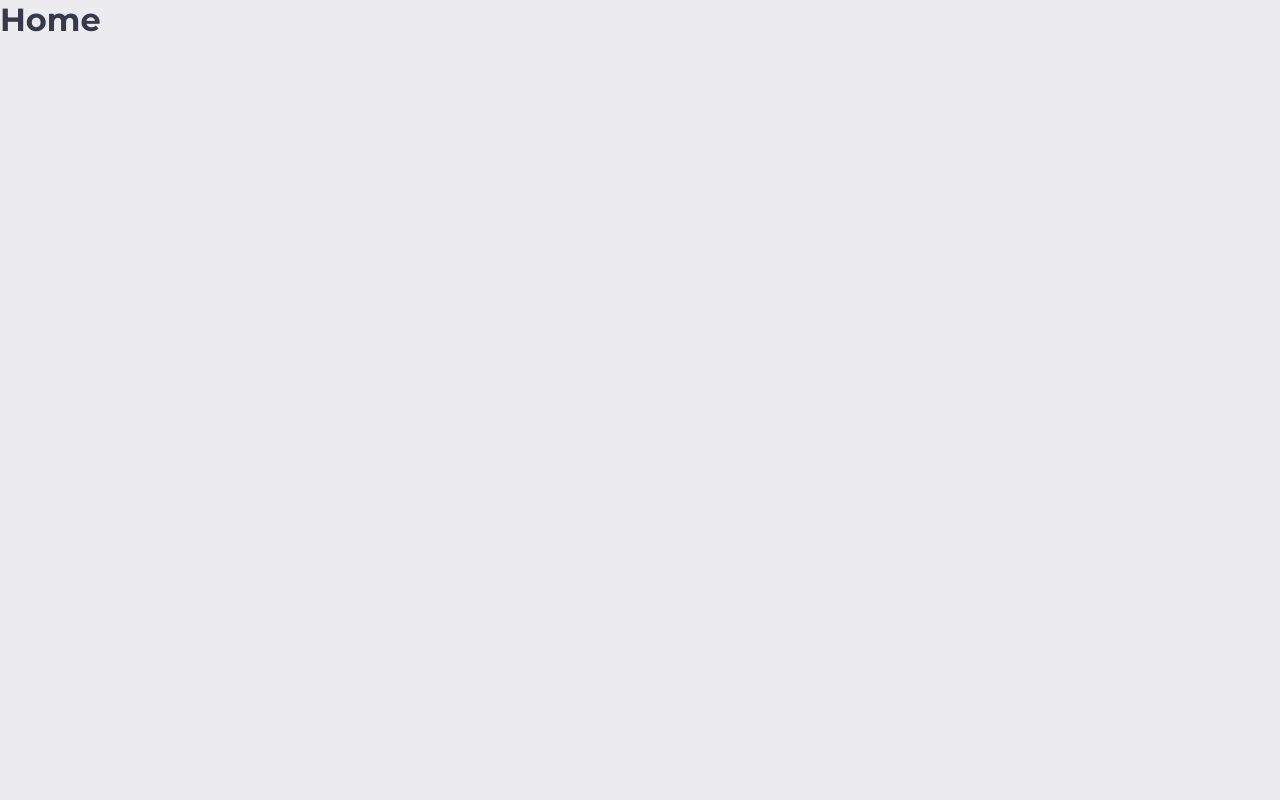
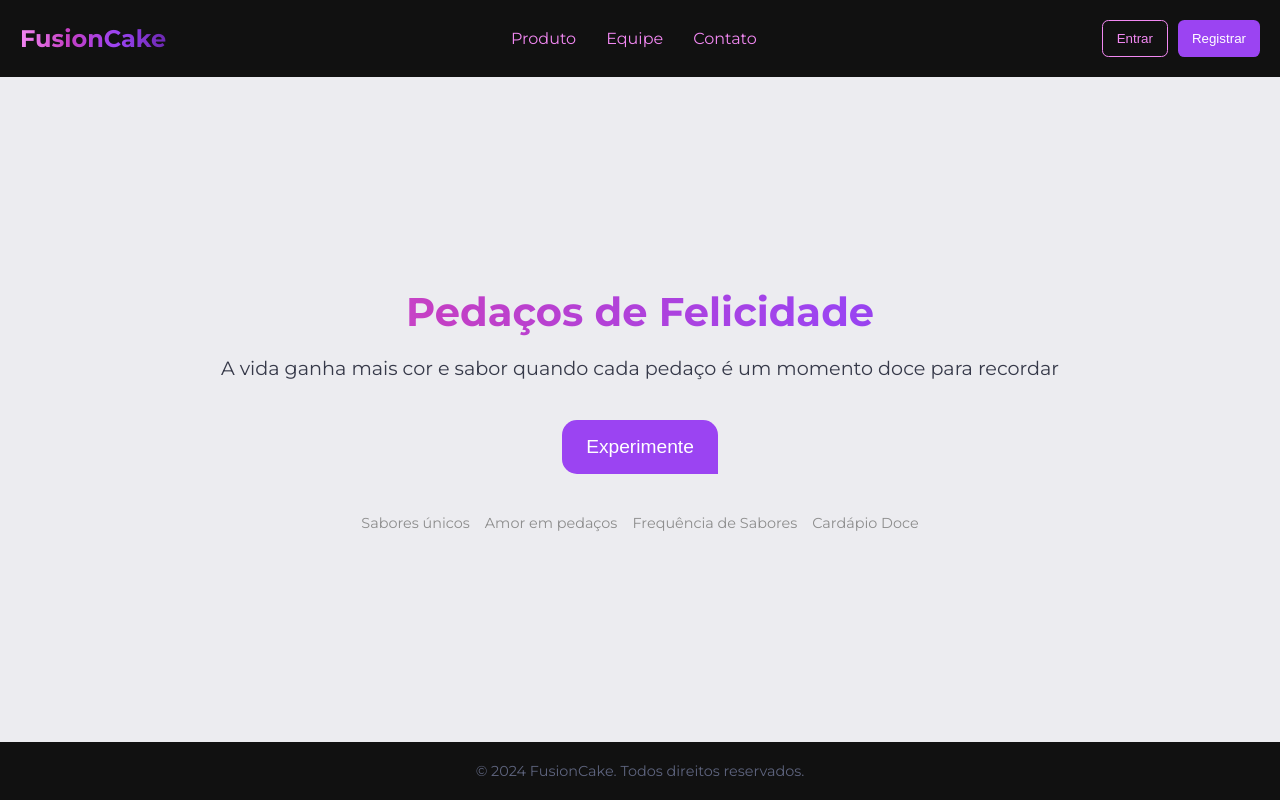
Before and after one commit to danilo-apereira/cake-university-project, a React (Vite) app in the folder cliente/: page / in a window 1280 px wide. Built offline with nearby package versions, Linux system fonts and the light colour scheme.

Commit message:
feat: adiciona página home
Implementação inicial da página principal do site com layout básico e estrutura inicial.

```diff
--- a/cliente/src/pages/Home/Home.jsx
+++ b/cliente/src/pages/Home/Home.jsx
@@ -1,7 +1,46 @@
+import { Helmet } from 'react-helmet-async'
+import SITE_NAME from '../../config'
+import styles from './Home.module.css'
+
 const Home = () => {
     return (
-        <h1>Home</h1>
+        <div className={styles.container}>
+            <Helmet>
+                <title>{SITE_NAME}</title>
+            </Helmet>
+
+            <nav className={styles.navbar}>
+                <a href="/"><div className={styles.logo}>FusionCake</div></a>
+                <div className={styles.navItems}>
+                    <a href="#">Produto</a>
+                    <a href="#">Equipe</a>
+                    <a href="#">Contato</a>
+                </div>
+                <div className={styles.authButtons}>
+                    <button className={styles.signIn}>Entrar</button>
+                    <button className={styles.signUp}>Registrar</button>
+                </div>
+            </nav>
+
+            <main>
+                <section>
+                    <h1>Pedaços de Felicidade</h1>
+                    <p>A vida ganha mais cor e sabor quando cada pedaço é um momento doce para recordar</p>
+                    <button className={styles.experimente}>Experimente</button>
+                    <div className={styles.mensagens}>
+                        <span>Sabores únicos</span>
+                        <span>Amor em pedaços</span>
+                        <span>Frequência de Sabores</span>
+                        <span>Cardápio Doce</span>
+                    </div>
+                </section>
+            </main>
+
+            <footer className={styles.footer}>
+                <p>&copy; {new Date().getFullYear()} FusionCake. Todos direitos reservados.</p>
+            </footer>
+        </div>
     );
-}
+};
 
 export default Home
--- /dev/null
+++ b/cliente/src/pages/Home/Home.module.css
@@ -0,0 +1,128 @@
+.container {
+    display: flex;
+    flex-direction: column;
+    min-height: 100vh;
+}
+
+.navbar {
+    display: flex;
+    justify-content: space-between;
+    align-items: center;
+    padding: 20px;
+    background-color: #111;
+    color: #fff;
+    flex-shrink: 0;
+}
+
+.logo {
+    font-size: 1.5rem;
+    font-weight: bold;
+    background: linear-gradient(90deg, #f288f2, #c43fc4, #9b44f2, #6c28b1);
+    -webkit-background-clip: text;
+    background-clip: text;
+    -webkit-text-fill-color: transparent;
+    color: transparent;
+}
+
+.navItems a {
+    color: var(--color-primary);
+    margin: 0 15px;
+    text-decoration: none;
+}
+
+.navItems a:hover {
+    color: var(--color-primary-variant);
+}
+
+.authButtons {
+    display: flex;
+    gap: 10px;
+}
+
+.signIn, .signUp {
+    background-color: transparent;
+    border: 1px solid var(--color-primary);
+    border-radius: 0.4rem;
+    color: var(--color-primary);
+    padding: 10px 14px;
+    cursor: pointer;
+    transition: background-color 0.3s ease;
+}
+
+.signIn:hover {
+    color: var(--color-primary-variant);
+    border: 1px solid var(--color-primary-variant);
+}
+
+.signUp {
+    background-color: var(--color-scd);
+    border: none;
+    color: #fff;
+    transition: background-color 0.3s ease;
+}
+
+.signUp:hover {
+    background-color: var(--color-scd-variant);
+    border: none;
+    color: var(--color-primary);
+}
+
+main {
+    text-align: center;
+    padding: 100px 20px;
+    background: var(--color-background);
+    color: var(--color-dark);
+    flex: 1;
+    display: flex;
+    flex-direction: column;
+    justify-content: center;
+}
+
+section h1 {
+    font-size: 2.5rem;
+    margin-bottom: 20px;
+    background: linear-gradient(90deg, #f288f2, #c43fc4, #9b44f2, #6c28b1);
+    -webkit-background-clip: text;
+    background-clip: text;
+    -webkit-text-fill-color: transparent;
+    color: transparent;
+}
+
+section p {
+    font-size: 1.2rem;
+    margin-bottom: 40px;
+}
+
+.experimente {
+    background-color: var(--color-scd);
+    color: #fff;
+    padding: 16px 24px;
+    border: none;
+    border-radius: 15px 15px 0px 15px;
+    cursor: pointer;
+    font-size: 1.2rem;
+    transition: background-color 0.3s ease;
+}
+
+.experimente:hover {
+    background-color: var(--color-scd-variant);
+    color: var(--color-primary);
+}
+
+.mensagens {
+    display: flex;
+    justify-content: center;
+    gap: 15px;
+    margin-top: 40px;
+    color: #8d8d8d;
+    font-size: 0.9rem;
+}
+
+.footer {
+    text-align: center;
+    padding: 20px;
+    background-color: #111;
+    color: #5e647e;
+    font-size: 0.9rem;
+    flex-shrink: 0;
+}
```
